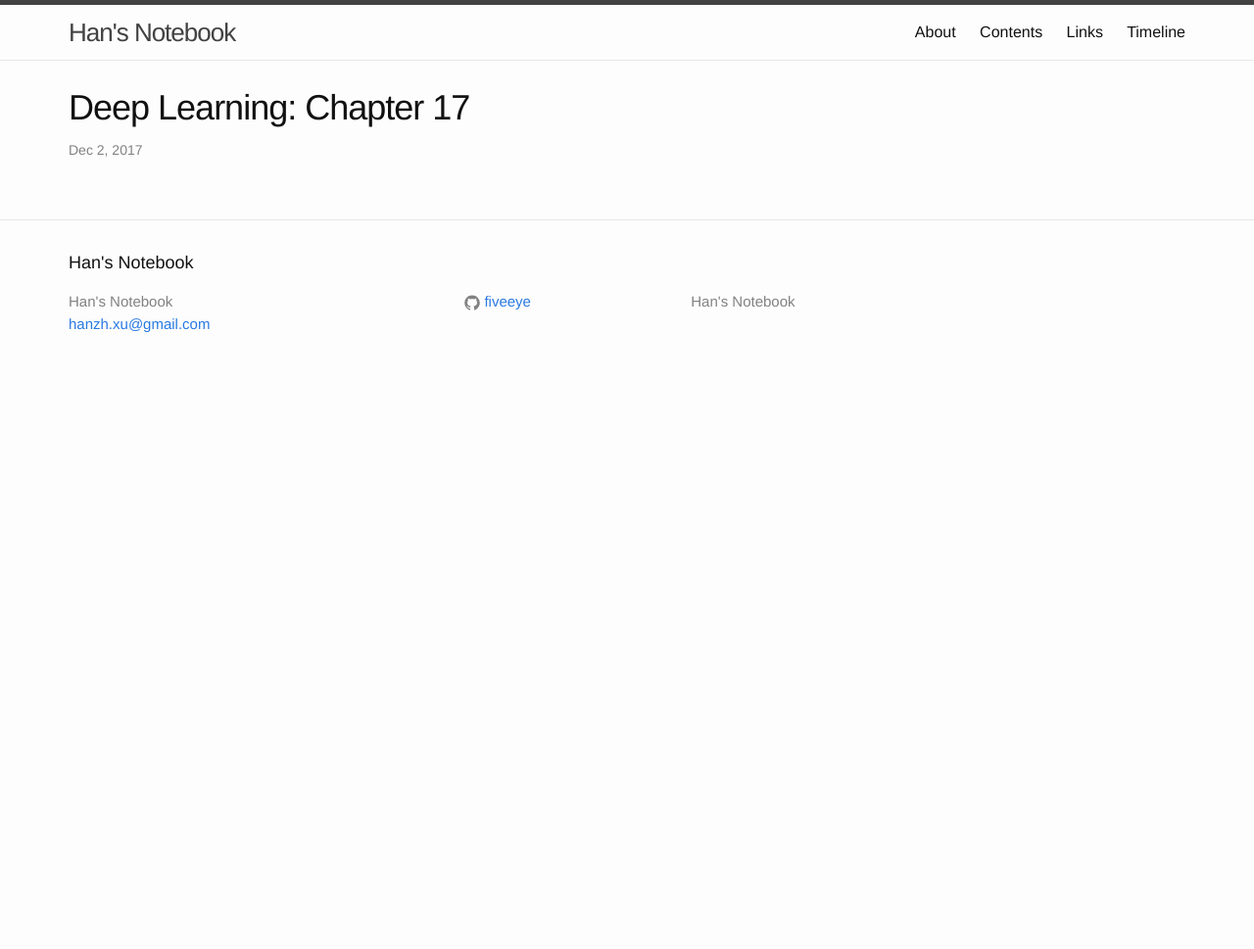
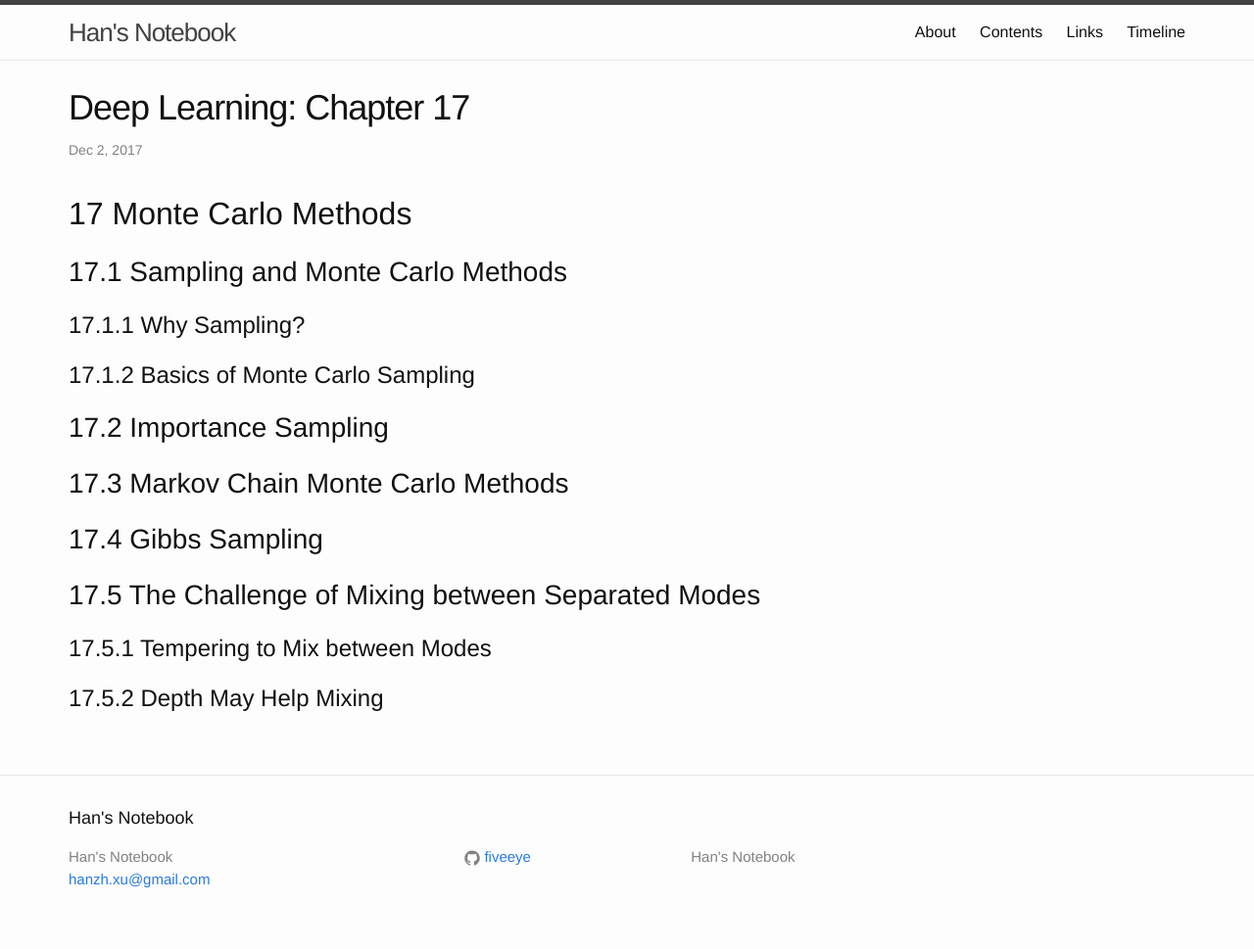
Before and after one commit to FiveEyes/FiveEyes.github.io, a Jekyll site: the page built from _posts/deeplearningbook/2017-12-02-Deep-Learning-Book-17.md, in a window 1280 px wide. Shown: the whole page at 98% size. Built offline with Jekyll 4.4.1, drawn with Linux system fonts in a browser that asks for light colours; before the commit the page ends 900 px from its top, so only the background shows below that.

Commit message:
Update 2017-12-02-Deep-Learning-Book-17.md

```diff
--- a/_posts/deeplearningbook/2017-12-02-Deep-Learning-Book-17.md
+++ b/_posts/deeplearningbook/2017-12-02-Deep-Learning-Book-17.md
@@ -4,3 +4,23 @@ title: "Deep Learning: Chapter 17"
 date: 2017-12-02 20:38:00
 categories: Learning
 ---
+
+# 17 Monte Carlo Methods
+
+## 17.1 Sampling and Monte Carlo Methods
+
+### 17.1.1 Why Sampling?
+
+### 17.1.2 Basics of Monte Carlo Sampling
+
+## 17.2 Importance Sampling
+
+## 17.3 Markov Chain Monte Carlo Methods
+
+## 17.4 Gibbs Sampling
+
+## 17.5 The Challenge of Mixing between Separated Modes
+
+### 17.5.1 Tempering to Mix between Modes
+
+### 17.5.2 Depth May Help Mixing
```
